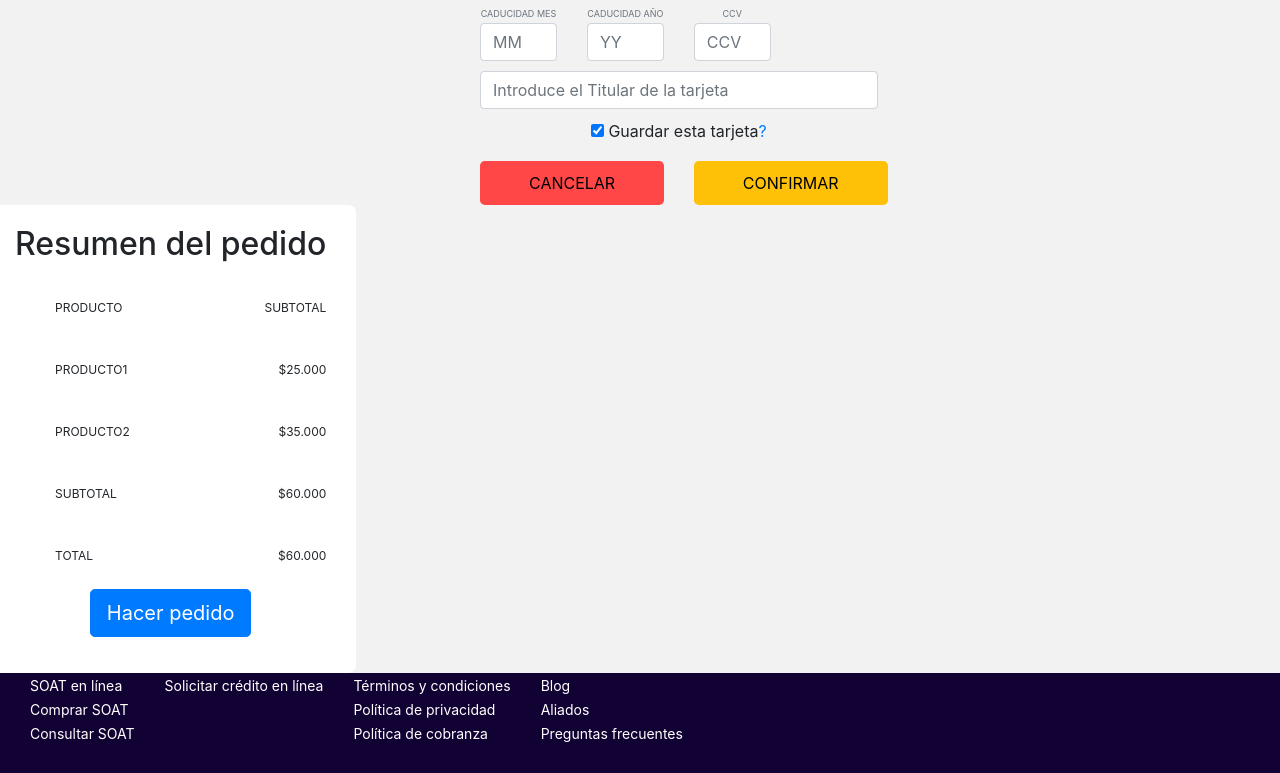
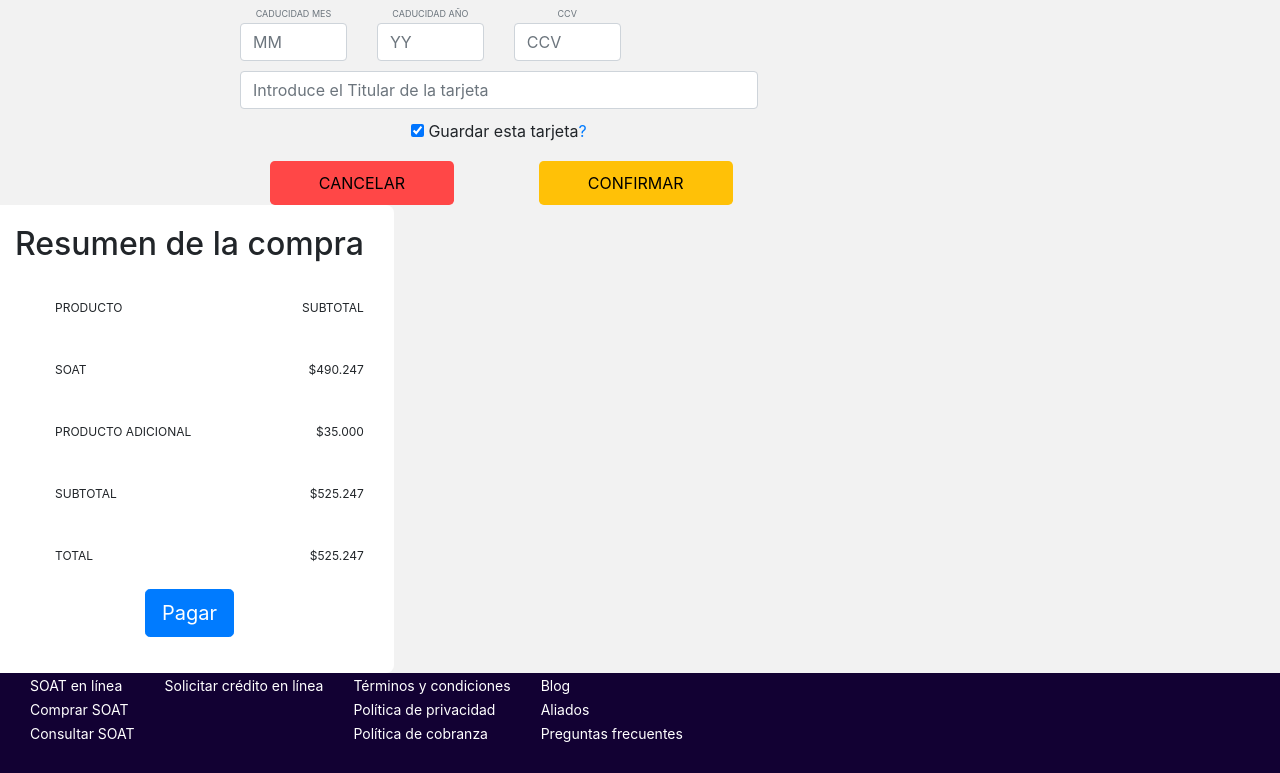
Before and after one commit to Jisel85/CheckoutGrupoR5, a React (Create React App) app: page /checkout in a window 1280 px wide. Shown: the part 645-1418 px from the top of the page. Built offline with nearby package versions, Linux system fonts and the light colour scheme.

Commit message:
se agrga cambio en el nombre del pago

```diff
--- a/src/containers/checkout.jsx
+++ b/src/containers/checkout.jsx
@@ -94,34 +94,34 @@ const checkout = () => (
         </form>
         </div>
         <div class="price">
-            <h2>Resumen del pedido</h2>
+            <h2>Resumen de la compra</h2>
             <ul>
                 <li class="item">
                     <span>PRODUCTO</span>
                     <span>SUBTOTAL</span>
                 </li>
                 <li class="item">
-                    <span>PRODUCTO1</span>
-                    <span>$25.000</span>
+                    <span>SOAT</span>
+                    <span>$490.247</span>
                 </li>
                 <li class="item">
-                    <span>PRODUCTO2</span>
+                    <span>PRODUCTO ADICIONAL</span>
                     <span>$35.000</span>
                 </li>
             </ul>
             <ul>
                 <li class="item">
                     <span>Subtotal</span>
-                    <span>$60.000</span>
+                    <span>$525.247</span>
                 </li>
                 <li class="item">
                     <span>Total</span>
-                    <span>$60.000</span>
+                    <span>$525.247</span>
                 </li>
             </ul>
             <div class="form-group">
                 <div class="col-md-12 text-center">
-                    <button type="submit" class="btn btn-primary btn-lg">Hacer pedido</button>
+                    <button type="submit" class="btn btn-primary btn-lg">Pagar</button>
                 </div>
             </div>
         </div>
--- a/src/styles/checkout.scss
+++ b/src/styles/checkout.scss
@@ -44,7 +44,7 @@
 }
 
 .container{
-    margin: 0 .3rem 0 30rem;
+    margin: 0 .3rem 0 15rem;
 }
 
 ul {
@@ -68,7 +68,7 @@ ul {
     padding: 20px 30px;
     background-color: #fff;
     border-radius: 8px;
-    height: 30%;
+    height: 20%;
 }
 
 body{
```
